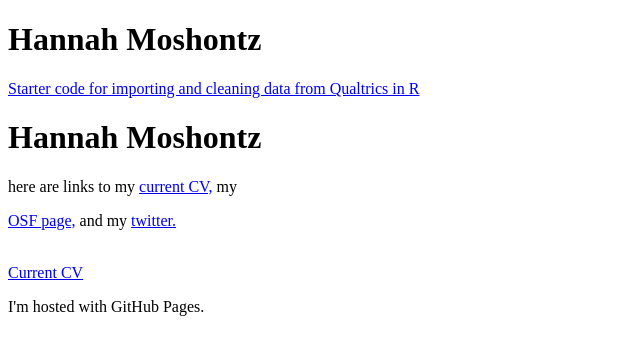
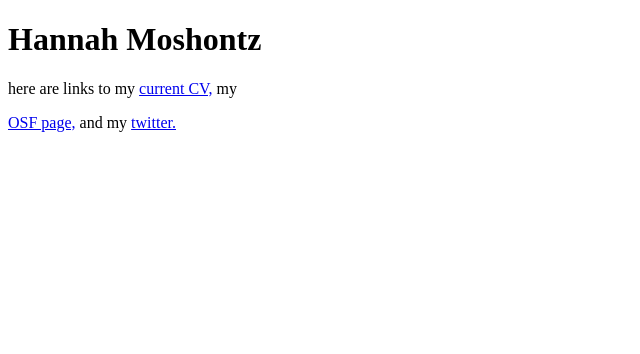
Before and after one commit to hannahmoro/hannahmoro.github.io, a plain HTML site: page index.html in a window 1280 px wide. Shown: the whole page, without its empty margins (0-640 px from the left). Drawn offline with Linux system fonts and the light colour scheme.

Commit message:
Update index.html

```diff
--- a/index.html
+++ b/index.html
@@ -1,14 +1,9 @@
 <!DOCTYPE html>
 <html>
 <body>
-<h1>Hannah Moshontz</h1>
-<a href="rqualtrics_startercode.R">Starter code for importing and cleaning data from Qualtrics in R</a>
 <div>
 	<h1>Hannah Moshontz</h1>
 	<p> here are links to my <a href="cv.pdf">current 			CV,</a> my <a href="https://osf.io/mcw2f"></p>OSF 			page,</a> and my <a href="https://twitter.com/hmoshontz">	twitter.</a></p>
 </div>
-<br>
-<a href="cv.pdf">Current CV</a>
-<p>I'm hosted with GitHub Pages.</p>
 </body>
 </html>
```
